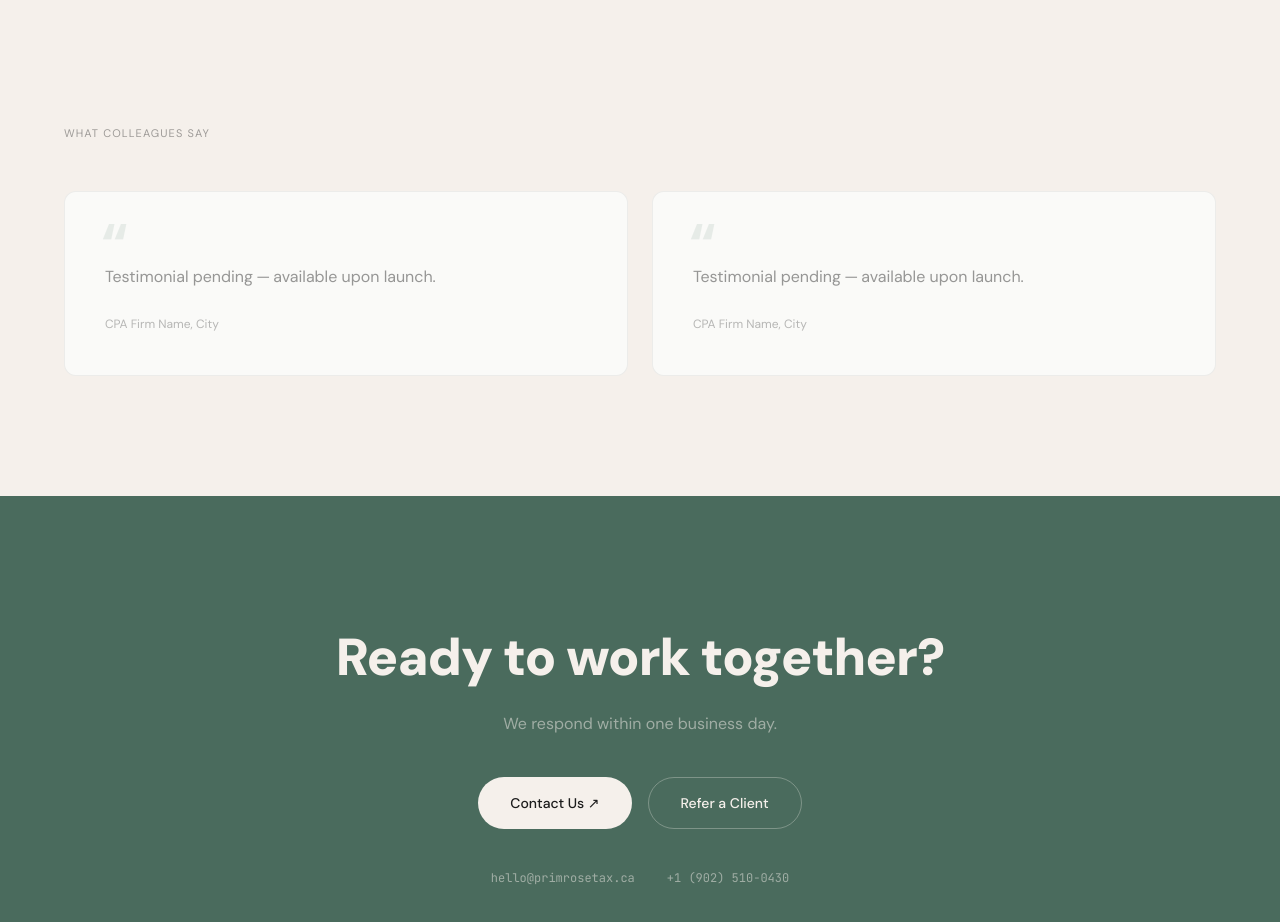
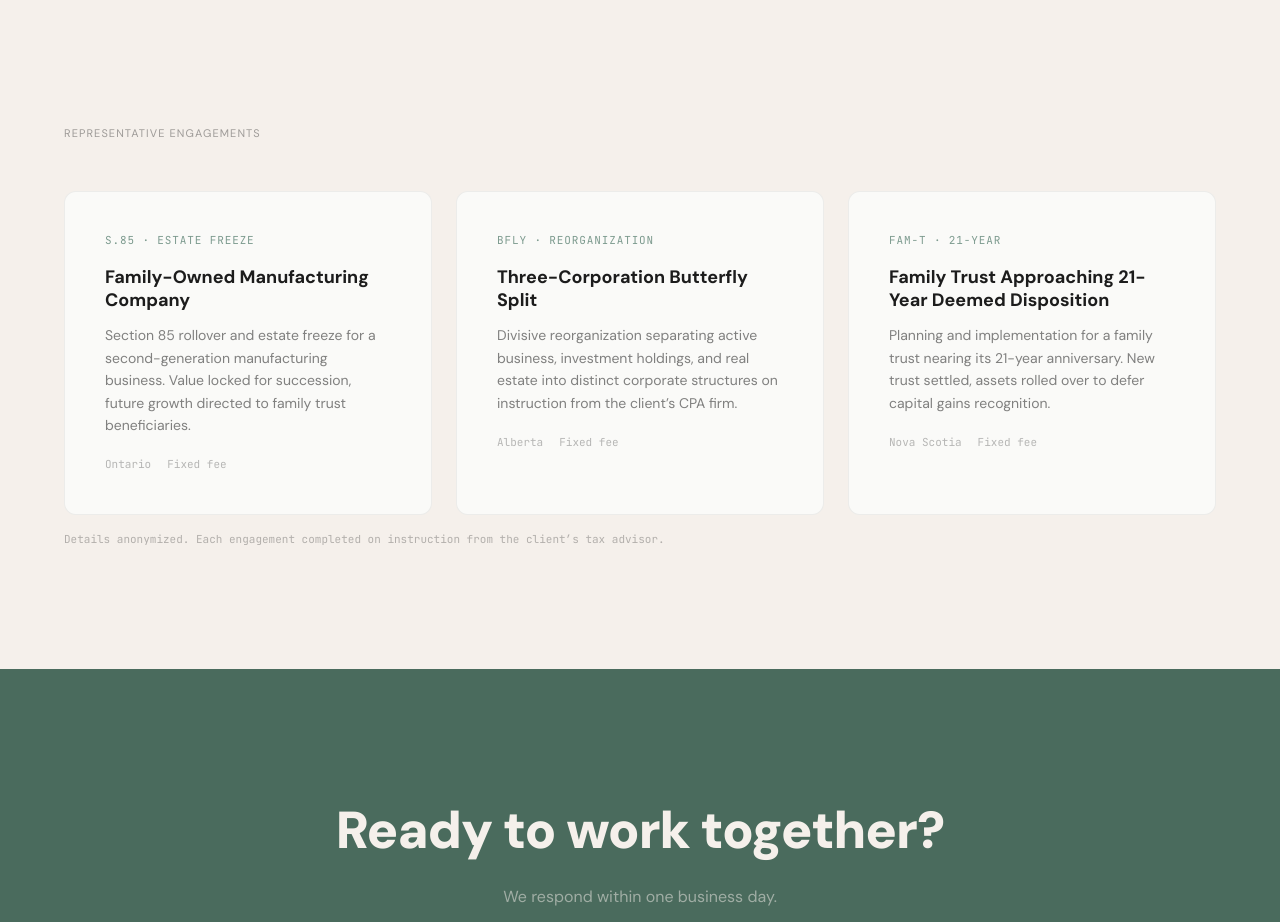
Before and after one commit to JitakshiS/Primrose-tax-law, a plain HTML site: page index.html in a window 1280 px wide. Shown: the part 8980-9902 px from the top of the page. Drawn offline with Linux system fonts and the light colour scheme.

Commit message:
Replace placeholder testimonials with case studies, fee guide, and business owner FAQ
- Homepage: swap empty testimonials for 3 anonymized engagement cards
- Tax Advisors: replace testimonials with pricing fee guide (8 practice areas)
- Business Owners: add 5-question FAQ section (cost, timeline, accountant involvement, disruption, provinces)

```diff
--- a/index.html
+++ b/index.html
@@ -1320,14 +1320,14 @@
     }
 
     /* ============================================
-       10. TESTIMONIALS
+       10. RECENT ENGAGEMENTS
        ============================================ */
-    .testimonials {
+    .engagements {
       background: #F5F0EB;
       padding: 120px 0;
     }
 
-    .testimonial-label {
+    .engagements-label {
       font-family: 'DM Sans', sans-serif;
       font-size: 11px;
       text-transform: uppercase;
@@ -1336,45 +1336,51 @@
       margin-bottom: 48px;
     }
 
-    .testimonial-grid {
+    .engagements-grid {
       display: grid;
-      grid-template-columns: repeat(2, 1fr);
+      grid-template-columns: repeat(3, 1fr);
       gap: 24px;
     }
 
-    .testimonial-card {
+    .engagement-card {
       background: #FAFAF8;
       border-radius: 12px;
       border: 1px solid rgba(28, 28, 28, 0.06);
       padding: 40px;
-      position: relative;
-    }
-
-    .testimonial-quote-mark {
+    }
+
+    .engagement-tag {
+      font-family: 'JetBrains Mono', monospace;
+      font-size: 11px;
+      text-transform: uppercase;
+      letter-spacing: 0.08em;
+      color: #7C9A8E;
+      margin-bottom: 16px;
+    }
+
+    .engagement-card h4 {
       font-family: 'DM Sans', sans-serif;
       font-weight: 700;
-      font-size: 60px;
-      line-height: 1;
-      color: #7C9A8E;
-      opacity: 0.15;
-      position: absolute;
-      top: 24px;
-      left: 36px;
-    }
-
-    .testimonial-card p {
-      font-family: 'DM Sans', sans-serif;
-      font-size: 16px;
+      font-size: 18px;
+      color: #1C1C1C;
+      margin-bottom: 12px;
+      line-height: 1.3;
+    }
+
+    .engagement-card p {
+      font-family: 'DM Sans', sans-serif;
+      font-size: 14px;
       line-height: 1.6;
-      color: rgba(28, 28, 28, 0.45);
-      margin-top: 32px;
+      color: rgba(28, 28, 28, 0.55);
       margin-bottom: 20px;
     }
 
-    .testimonial-attr {
-      font-family: 'DM Sans', sans-serif;
-      font-size: 12px;
+    .engagement-meta {
+      font-family: 'JetBrains Mono', monospace;
+      font-size: 11px;
       color: rgba(28, 28, 28, 0.3);
+      display: flex;
+      gap: 16px;
     }
 
     /* ============================================
@@ -1625,7 +1631,7 @@
         gap: 16px;
       }
 
-      .testimonial-grid {
+      .engagements-grid {
         grid-template-columns: 1fr;
       }
 
@@ -1643,7 +1649,7 @@
       .process,
       .about,
       .publications,
-      .testimonials {
+      .engagements {
         padding: 80px 0;
       }
 
@@ -2803,23 +2809,41 @@
   </section>
 
   <!-- ============================================
-       12. TESTIMONIALS
+       12. RECENT ENGAGEMENTS
        ============================================ -->
-  <section class="testimonials">
+  <section class="engagements">
     <div class="container">
-      <div class="testimonial-label fade-in">What Colleagues Say</div>
-      <div class="testimonial-grid fade-in">
-        <div class="testimonial-card">
-          <span class="testimonial-quote-mark">&ldquo;</span>
-          <p>Testimonial pending&thinsp;&mdash;&thinsp;available upon launch.</p>
-          <span class="testimonial-attr">CPA Firm Name, City</span>
-        </div>
-        <div class="testimonial-card">
-          <span class="testimonial-quote-mark">&ldquo;</span>
-          <p>Testimonial pending&thinsp;&mdash;&thinsp;available upon launch.</p>
-          <span class="testimonial-attr">CPA Firm Name, City</span>
+      <div class="engagements-label fade-in">Representative Engagements</div>
+      <div class="engagements-grid fade-in">
+        <div class="engagement-card">
+          <div class="engagement-tag">S.85 &middot; Estate Freeze</div>
+          <h4>Family-Owned Manufacturing Company</h4>
+          <p>Section 85 rollover and estate freeze for a second-generation manufacturing business. Value locked for succession, future growth directed to family trust beneficiaries.</p>
+          <div class="engagement-meta">
+            <span>Ontario</span>
+            <span>Fixed fee</span>
+          </div>
+        </div>
+        <div class="engagement-card">
+          <div class="engagement-tag">BFLY &middot; Reorganization</div>
+          <h4>Three-Corporation Butterfly Split</h4>
+          <p>Divisive reorganization separating active business, investment holdings, and real estate into distinct corporate structures on instruction from the client&rsquo;s CPA firm.</p>
+          <div class="engagement-meta">
+            <span>Alberta</span>
+            <span>Fixed fee</span>
+          </div>
+        </div>
+        <div class="engagement-card">
+          <div class="engagement-tag">FAM-T &middot; 21-Year</div>
+          <h4>Family Trust Approaching 21-Year Deemed Disposition</h4>
+          <p>Planning and implementation for a family trust nearing its 21-year anniversary. New trust settled, assets rolled over to defer capital gains recognition.</p>
+          <div class="engagement-meta">
+            <span>Nova Scotia</span>
+            <span>Fixed fee</span>
+          </div>
         </div>
       </div>
+      <div style="margin-top: 16px; font-family: 'JetBrains Mono', monospace; font-size: 11px; color: rgba(28,28,28,0.3);">Details anonymized. Each engagement completed on instruction from the client&rsquo;s tax advisor.</div>
     </div>
   </section>
 
```
Also changed, not shown: for-business-owners.html (+90 -1 lines), for-tax-advisors.html (+70 -52 lines).
